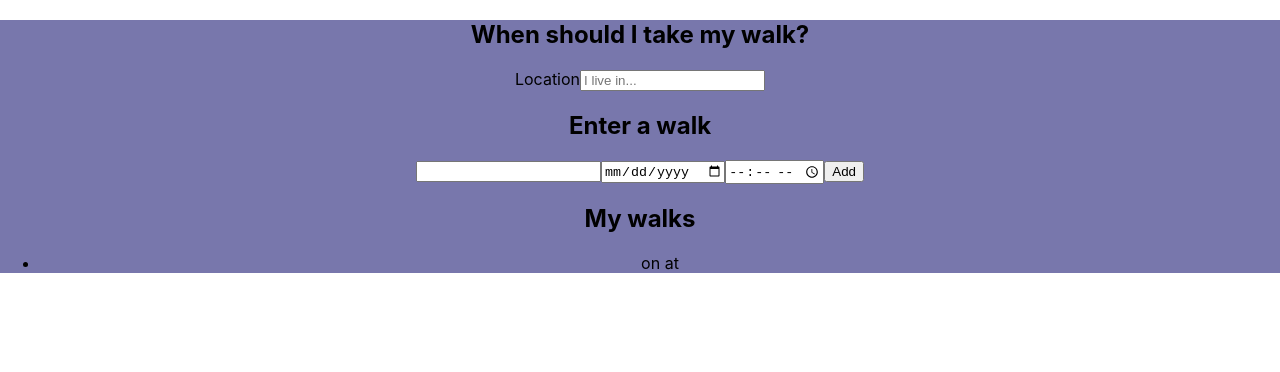
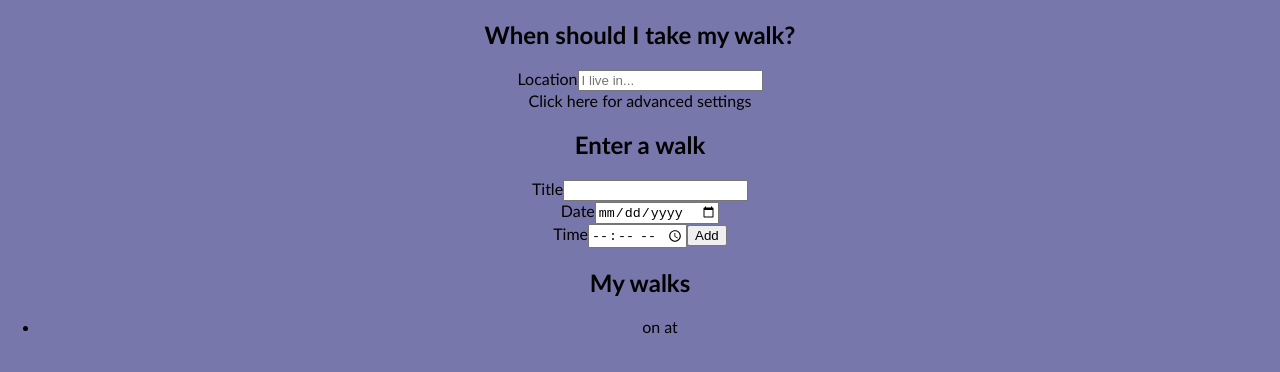
Before and after one commit to maisieo/WhenShouldIWalk, a React (Create React App) app: page / in a window 1280 px wide. Shown: the top 372 px of the page. Built offline with nearby package versions, Linux system fonts and the light colour scheme.

Commit message:
some tweaks today

```diff
--- a/package.json
+++ b/package.json
@@ -7,6 +7,7 @@
     "@testing-library/react": "^11.1.0",
     "@testing-library/user-event": "^12.1.10",
     "react": "^17.0.1",
+    "react-collapsible": "^2.8.3",
     "react-dom": "^17.0.1",
     "react-scripts": "4.0.1",
     "web-vitals": "^0.2.4"
--- a/src/App.css
+++ b/src/App.css
@@ -1,5 +1,11 @@
+body {
+  background: #7877ac;
+  font-family: 'Raleway',"Gill Sans", "Gill Sans MT", 'Calibri', sans-serif;
+}
+
+
 .App {
-    background: #7877ac;
+
     text-align: center;
 }
 
--- /dev/null
+++ b/src/Components/Form.css
@@ -0,0 +1,4 @@
+#advancedSettings {
+    color: blue;
+    text-decoration: underline;
+}
--- a/src/Components/Form.js
+++ b/src/Components/Form.js
@@ -1,4 +1,6 @@
 import React, {useState} from 'react';
+import Collapsible from "react-collapsible";
+import "./Form.css"
 
  function Form(props) {
     //  define the initial use state of the form
@@ -31,8 +33,18 @@ import React, {useState} from 'react';
                  placeholder="I live in..."
                   />
                  {/* Don't want a submit button, need to find a way to submit just with "enter" */}
-             </label>
-        </form>
+
+            </label>
+            </form>
+
+            <Collapsible trigger="Click here for advanced settings" id="advancedSettings">
+
+            <form class="settings-body">
+            <label for="startTime">I can get out between the hours of <input id="startTime" type="time"></input></label>
+            <label for="endTime"> and <input id="endTime" type="time"></input></label>
+
+            </form>
+            </Collapsible>
      </div>
      )
  }
--- a/src/Components/Header.js
+++ b/src/Components/Header.js
@@ -1,4 +1,5 @@
 import React from 'react';
+import "./Header.css";
 
 function Header (props) {
     return(
--- a/src/Components/Response.js
+++ b/src/Components/Response.js
@@ -48,8 +48,9 @@ function Response(props) {
       }
     }
 
+    console.log("These are dry hours", dryHours)
     // *** IF NO DRY HOURS, ALL HOURS ARE "DRY" HOURS***//
-    if (dryHours.length === 0) rainyDayHours = dryHours;
+    if (dryHours.length === 0) rainyDayHours = sunnyHours;
 
 
     //**** SORTS HOURS INTO TEMERATURE TYPE *** //
@@ -59,6 +60,8 @@ function Response(props) {
     let rainyHot = [];
     let rainyComfortable = [];
     let rainyCold = [];
+
+    console.log("These are rainy day hours", rainyDayHours)
 
     if (rainyDayHours.length === 0) { //if not going to rain all day
         for (let i=0; i < dryHours.length; i++){ // loop through dry hours array to find right hour
@@ -85,7 +88,8 @@ function Response(props) {
                    rainyComfortable.push(rainyDayHours[i]) //push temps between 10 and 20 to rainycomfortable
                }
                else if (rainyDayHours[i][j].temp_c <= 10) {
-                   rainyCold.push(rainyDayHours[i]) // push temps < 10 to rainycold
+                   rainyCold.push(rainyDayHours[i]) // push temps <= 10 to rainycold
+
                }
                else if (rainyDayHours[i][j].temp_c > 20) {
                    rainyHot.push(rainyDayHours[i]); // push temps > 20 to rainyhot
@@ -113,19 +117,20 @@ let sortedHot = veryHot.sort(function(a,b){
 console.log("This is sorted hot", sortedHot);
 
 let sortedRainyHot = rainyHot.sort(function(a,b){
-    console.log("This is sorted rainy hot", sortedRainyHot);
-    return a[1].temp_c - b[1].temp_c // sort by lowest temp
+       return a[1].temp_c - b[1].temp_c // sort by lowest temp
 })
+console.log("This is sorted rainy hot", sortedRainyHot);
 
 let sortedRainyComfortable = rainyComfortable.sort(function(a,b){
-    console.log("This is sorted rainy comfortable", sortedRainyComfortable);
-    return a[1].totalprecip_mm - b[1].totalprecip_mm //sort by lowest percipitation
+     return a[1].totalprecip_mm - b[1].totalprecip_mm //sort by lowest percipitation
 })
+console.log("This is sorted rainy comfortable", sortedRainyComfortable);
 
 let sortedRainyCold =  rainyCold.sort(function(a,b){
-    console.log("This is sorted rainy cold", sortedRainyCold);
+
     return a[1].totalprecip_mm - b[1].totalprecip_mm; //sort by lowest percipitation
 })
+console.log("This is sorted rainy cold", sortedRainyCold);
 
 /**** DEFINING OPTIMUM TIME TO WALK ****/
 
@@ -136,6 +141,8 @@ if (sortedComfortable.length > 0) {
     //if it has entires, set optimum time to the first entry in the array
 }
     else (optimumTime  = (Number(sortedComfortable[0][0]) + ":00 a.m")) // or add am
+    weatherConditionsAtTime = "It will be " + sortedComfortable[0][1].condition.text.toLowerCase() + " at this time.";
+    //sets the weather conditions for that exact time to display on page
 
 }
 
@@ -146,6 +153,9 @@ else if (sortedCold.length > 0) {
        //if it has entires, set optimum time to the first entry in the array
     }
     else (optimumTime  = (Number(sortedCold[0][0]) + ":00 a.m")) //or am
+    weatherConditionsAtTime = "It will be " + sortedCold[0][1].condition.text.toLowerCase() + " at this time.";
+    //sets the weather conditions for that exact time to display on page
+
 }
 
 //now checks dry and hot array
@@ -155,6 +165,8 @@ else if (sortedHot.length > 0) {
      //if it has entires, set optimum time to the first entry in the array
     }
     else (optimumTime  = (Number(sortedHot[0][0]) + ":00 a.m"))//or "am"
+    weatherConditionsAtTime = "It will be " + sortedHot[0][1].condition.text.toLowerCase() + " at this time.";
+    //sets the weather conditions for that exact time to display on page
 }
 
 // now checks comfortable rainy
@@ -164,14 +176,19 @@ else if (sortedRainyComfortable.length > 0) {
     //if it has entires, set optimum time to the first entry in the array
     }
     else (optimumTime  = (Number(sortedRainyComfortable[0][0]) + ":00 a.m")) //or "am"
+    weatherConditionsAtTime = "It will be " + sortedRainyComfortable[0][1].condition.text.toLowerCase() + " at this time. It will be rainy all day.";
+    //sets the weather conditions for that exact time to display on page
+}
 
-}
+
 // now checks hot and rainy
 else if (sortedRainyHot.length > 0) {
     if (Number(sortedRainyHot[0][0]) > 12)  {
     optimumTime  = (Number(sortedRainyHot[0][0])-12 + ":00 p.m.") //if time is greater than 12, take twelve away and add "pm"
     } //if it has entires, set optimum time to the first entry in the array
     else (optimumTime  = (Number(sortedRainyHot[0][0]) + ":00 a.m"))//or "am"
+    weatherConditionsAtTime = "It will be " + sortedRainyCold[0][1].condition.text.toLowerCase() + " at this time. It will be rainy all day";
+    //sets the weather conditions for that exact time to display on page
 }
 
 //now checks cold and rainy
@@ -180,6 +197,8 @@ else if (sortedRainyCold.length > 0) {
     optimumTime  = (Number(sortedRainyCold[0][0])-12 + ":00 p.m.")//if time is greater than 12, take twelve away and add "pm"
     } //if it has entires, set optimum time to the first entry in the array
     else (optimumTime  = (Number(sortedRainyCold[0][0]) + ":00 a.m"))//or "am"
+    weatherConditionsAtTime = "It will be " + sortedRainyCold[0][1].condition.text.toLowerCase() + " at this time. It will be rainy and cold all day";
+    //sets the weather conditions for that exact time to display on page
 }
 
 console.log("This is the optimum time -->", optimumTime)
@@ -198,21 +217,21 @@ else {optimumTimeMessage = optimumTime}
     }
 
  else {
-    optimumTimeMessage = "Tomorrow."
+ optimumTimeMessage = "Tomorrow."
  lateMessage = "It's too late for a walk."
  weatherConditionsAtTime = "";
-
  console.log("This is the optimum time message", optimumTimeMessage)
 
  }
+
 
 return (
         <div className="Response">
 
 
-              <p> The perfect time for your walk is:<br>
+              <p> The optumum time for your walk is:<br>
               </br> <span id="time"> {optimumTimeMessage}</span><br></br> {lateMessage}</p>
-              <p></p>
+              <p> {weatherConditionsAtTime}</p>
 
         </div>
     )
--- a/src/Components/WalkForm.js
+++ b/src/Components/WalkForm.js
@@ -38,26 +38,33 @@ return (
         <div className="WalkForm">
             <h2> Enter a walk</h2>
             <form onSubmit={handleSubmit}>
-
+            <label>Title
             <input id= "title"
+                label="title"
                  type="textarea"
                   name="title"
                   value={title}
                   onChange={handleChange} />
-
+                  </label>
+                    <br></br>
+                    <label> Date
                 <input
+                label="date"
                  type="date"
                   name="date"
                   value={date}
                   onChange={handleChange}
                   />
-
-
+                  </label>
+                    <br></br>
+                <label> Time
                 <input
-                 type="time"
-                  name="time"
-                  value={time}
-                  onChange={handleChange} />
+                type="time"
+                name="time"
+                value={time}
+                onChange={handleChange}
+                 />
+                 </label>
 
 
                 <button>Add</button>
```
Also changed, not shown: src/Components/Header.css (added), 2 other files (tests, documents, lock files or other folders).
